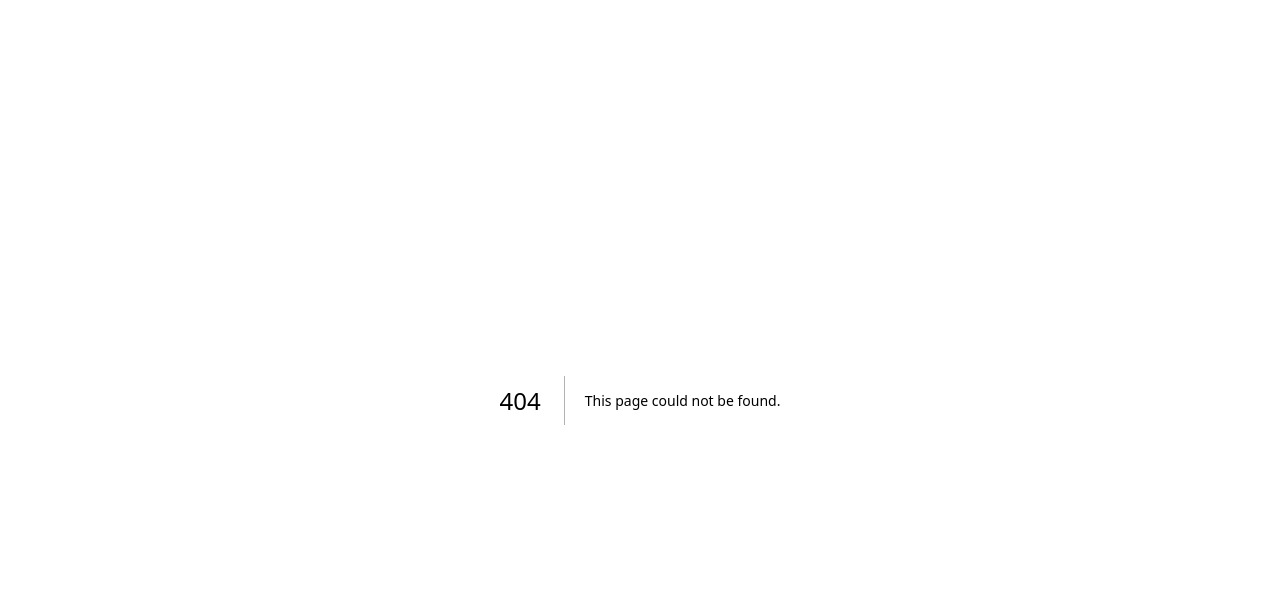
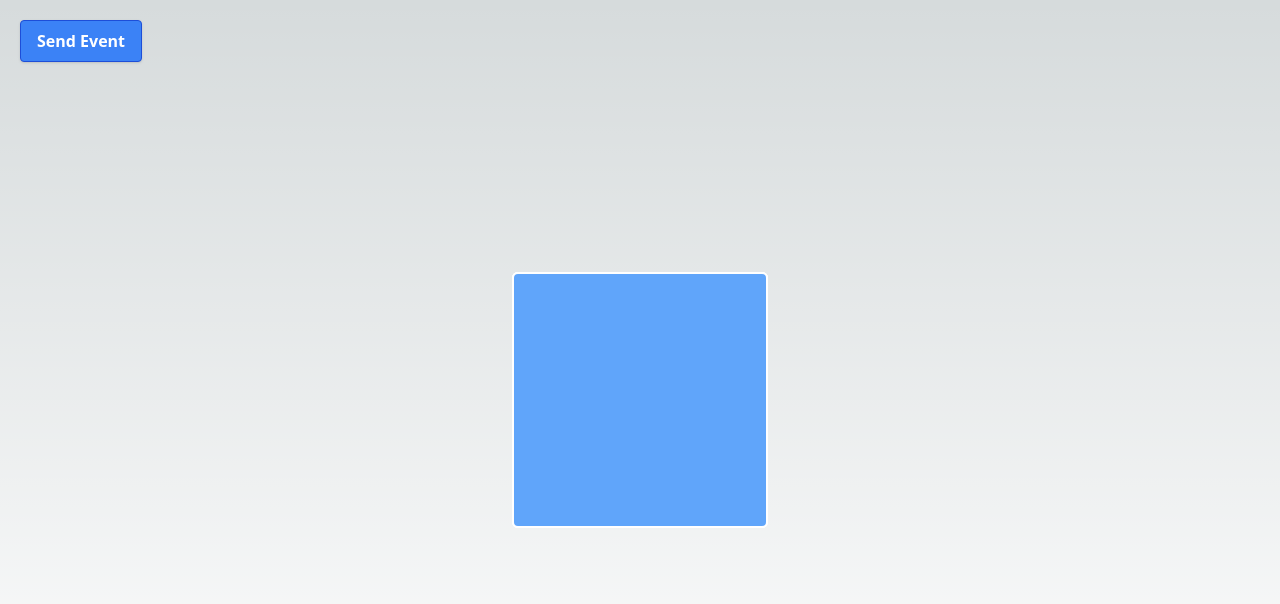
Before and after one commit to Am4teur/LearnReactiveProgramming, a Next.js app: page /livestreamPage in a window 1280 px wide. Before the commit this address had no page. Shown: the top 604 px of the page. Built offline with nearby package versions, Linux system fonts and the light colour scheme.

Commit message:
Start creating the livestream rx demo

```diff
--- /dev/null
+++ b/components/LivestreamContainer.tsx
@@ -0,0 +1,66 @@
+import { motion } from "framer-motion";
+import { useEffect, useRef, useState } from "react";
+import { fromEvent } from "rxjs";
+
+const LivestreamContainer = () => {
+  const buttonEl = useRef<any>(null);
+  const [arr, setArr] = useState<any[]>([]);
+
+  useEffect(() => {
+    const obs$ = fromEvent(buttonEl.current, "click").pipe();
+
+    const subscriber = obs$.subscribe((clickety: any) =>
+      setArr((prev) => [...prev, clickety.timeStamp])
+    );
+
+    return () => subscriber.unsubscribe();
+  }, []);
+
+  const addRandom = () => {
+    // obs$.next(Math.random());
+  };
+
+  return (
+    <>
+      <div className="h-full w-full flex flex-col items-center justify-center">
+        <motion.div
+          className="absolute left-0 right-0 top-0 bottom-0 m-auto border-solid border-white border-2 rounded-md w-64 h-64 bg-blue-400"
+          initial={{ y: "-200%" }}
+          animate={{ y: "0" }}
+          transition={{ delay: 4, duration: 2, ease: "linear" }}
+        ></motion.div>
+        <motion.div
+          className="absolute left-0 right-0 top-0 bottom-0 m-auto border-solid border-white border-2 rounded-md w-64 h-64 bg-blue-400"
+          initial={{ y: "-200%" }}
+          animate={{ y: "0" }}
+          transition={{ delay: 2, duration: 2, ease: "linear" }}
+        ></motion.div>
+        <motion.div
+          className="absolute left-0 right-0 top-0 bottom-0 m-auto border-solid border-white border-2 rounded-md w-64 h-64 bg-blue-400"
+          initial={{ y: "-200%" }}
+          animate={{ y: "0" }}
+          transition={{ duration: 2, ease: "linear" }}
+        ></motion.div>
+        <div className="border-solid border-white border-2  rounded-md w-64 h-64"></div>
+        <button
+          ref={buttonEl}
+          className="absolute left-5 top-5 bg-blue-500 hover:bg-blue-700 text-white font-bold py-2 px-4 border border-blue-700 rounded shadow"
+          onClick={addRandom}
+        >
+          Send Event
+        </button>
+        {arr.map((val) => (
+          <motion.div
+            key={val}
+            className="absolute left-0 right-0 top-0 bottom-0 m-auto border-solid border-white border-2 rounded-md w-64 h-64 bg-blue-400"
+            initial={{ y: "-200%" }}
+            animate={{ y: "0" }}
+            transition={{ duration: 2, ease: "linear" }}
+          ></motion.div>
+        ))}
+      </div>
+    </>
+  );
+};
+
+export default LivestreamContainer;
--- a/package.json
+++ b/package.json
@@ -15,6 +15,7 @@
     "@types/react-dom": "18.0.10",
     "eslint": "8.30.0",
     "eslint-config-next": "13.1.1",
+    "framer-motion": "^8.4.6",
     "next": "13.1.1",
     "react": "18.2.0",
     "react-dom": "18.2.0",
--- a/pages/_document.tsx
+++ b/pages/_document.tsx
@@ -1,4 +1,4 @@
-import { Html, Head, Main, NextScript } from 'next/document'
+import { Head, Html, Main, NextScript } from "next/document";
 
 export default function Document() {
   return (
@@ -9,5 +9,5 @@ export default function Document() {
         <NextScript />
       </body>
     </Html>
-  )
+  );
 }
--- a/pages/index.tsx
+++ b/pages/index.tsx
@@ -4,6 +4,12 @@ import Router from "next/router";
 export default function Home(): JSX.Element {
   const goToMinesweeper = () => {
     Router.push("/minesweeper");
+  };
+  const goToLivestream = () => {
+    Router.push("/livestreamPage");
+  };
+  const goToWaterstream = () => {
+    Router.push("/waterstreamPage");
   };
 
   return (
@@ -15,6 +21,8 @@ export default function Home(): JSX.Element {
         <link rel="icon" href="/favicon.ico" />
       </Head>
       <main>
+        <button onClick={goToLivestream}>Go to livestream</button>
+        <button onClick={goToWaterstream}>Go to waterstream</button>
         <button onClick={goToMinesweeper}>Go to minesweeper</button>
       </main>
     </>
--- /dev/null
+++ b/pages/livestreamPage.tsx
@@ -0,0 +1,5 @@
+import LivestreamContainer from "@components/LivestreamContainer";
+
+const livestreamPage = () => <LivestreamContainer />;
+
+export default livestreamPage;
--- /dev/null
+++ b/pages/waterstreamPage.tsx
@@ -0,0 +1,5 @@
+const waterstreamPage = () => {
+  return <div>waterstream</div>;
+};
+
+export default waterstreamPage;
--- a/styles/globals.css
+++ b/styles/globals.css
@@ -89,6 +89,10 @@ body {
   height: 100%;
 }
 
+#__next {
+  height: 100%;
+}
+
 body {
   color: rgb(var(--foreground-rgb));
   background: linear-gradient(
```
Also changed, not shown: public/avataaars.svg (added), 1 other file (tests, documents, lock files or other folders).
